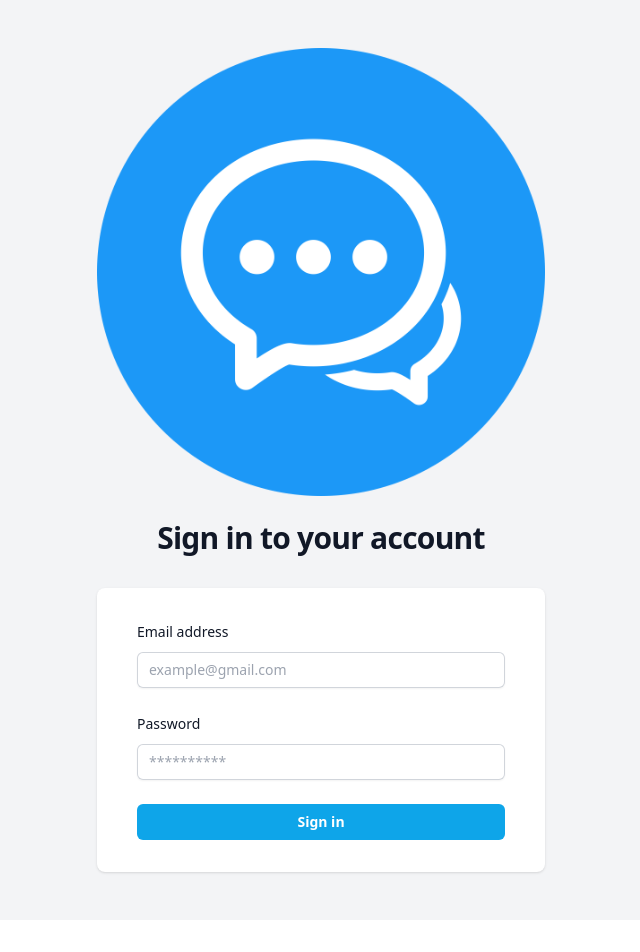
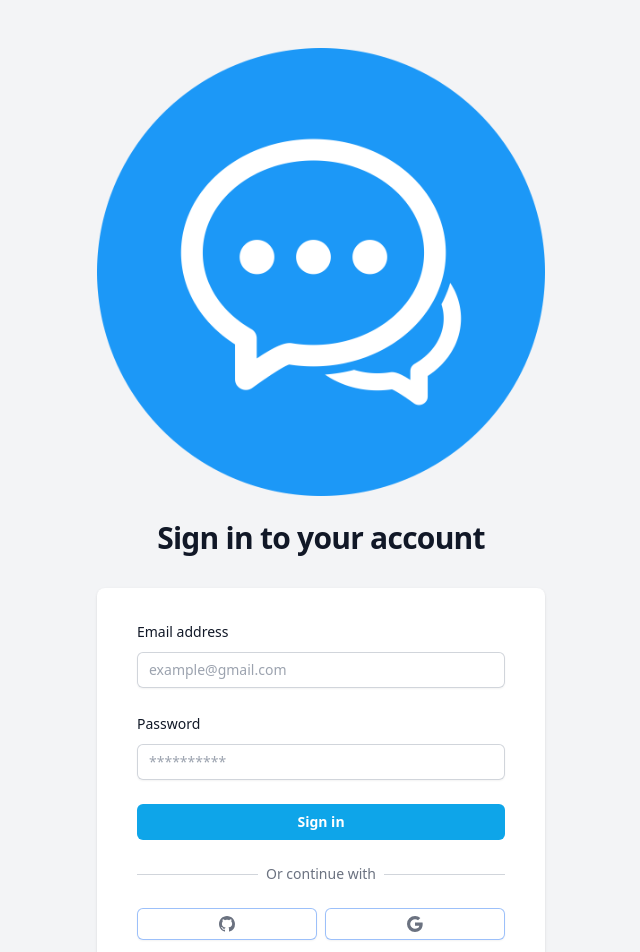
Before and after one commit to WalleMechson/youchat-private, a Next.js app: page / in a window 1280 px wide. Shown: the top 952 px of the page, without its empty margins (319-959 px from the left). Before the commit the page ends 920 px from the top, so only its background shows below. Built offline with nearby package versions, Linux system fonts and the light colour scheme.

Commit message:
Added AuthSocialButton and Seperator components

```diff
--- a/components/AuthForm.tsx
+++ b/components/AuthForm.tsx
@@ -4,6 +4,9 @@ import { useCallback, useState } from "react";
 import { FieldValues, SubmitHandler, useForm } from "react-hook-form";
 import Input from "./Input";
 import Button from "./Button";
+import Seperator from "./Seperator";
+import AuthSocialButton from "./AuthSocialButton";
+import { BsGithub, BsGoogle } from "react-icons/bs";
 
 type VARIANT = "LOGIN" | "REGISTER";
 
@@ -96,6 +99,16 @@ const AuthForm = () => {
             </Button>
           </div>
         </form>
+        <Seperator title="Or continue with">
+          <AuthSocialButton
+            icon={BsGithub}
+            onClick={() => onSocialAction("github")}
+          />
+          <AuthSocialButton
+            icon={BsGoogle}
+            onClick={() => onSocialAction("google")}
+          />
+        </Seperator>
       </div>
     </div>
   );
--- a/components/AuthSocialButton.tsx
+++ b/components/AuthSocialButton.tsx
@@ -1,7 +1,34 @@
-const AuthSocialButton = () => {
-  return (
-    <div>AuthSocialButton</div>
-  )
+import { IconType } from "react-icons";
+
+interface AuthSocialButtonProps {
+  icon: IconType;
+  onClick: () => void;
 }
 
-export default AuthSocialButton
+const AuthSocialButton = ({ icon: Icon, onClick }: AuthSocialButtonProps) => {
+  return (
+    <button
+      type="button"
+      onClick={onClick}
+      className="
+        inline-flex
+        w-full justify-center
+        rounded-md
+        bg-white
+        px-4
+        py-2
+        text-gray-500
+        shadow-sm
+        ring-1
+        ring-inset
+        ting-gray-300
+        hover:bg-gray-50
+        focus:outline-offset-0
+    "
+    >
+      <Icon />
+    </button>
+  );
+};
+
+export default AuthSocialButton;
--- a/components/Seperator.tsx
+++ b/components/Seperator.tsx
@@ -1,4 +1,9 @@
-const Seperator = () => {
+interface SeperatorProps {
+  children: React.ReactNode;
+  title?: string;
+}
+
+const Seperator = ({ children, title }: SeperatorProps) => {
   return (
     <div className="mt-6">
       <div className="relative">
@@ -6,12 +11,10 @@ const Seperator = () => {
           <div className="w-full border-t border-gray-300" />
         </div>
         <div className="relative flex justify-center text-sm">
-            <span className="bg-white px-2 text-gray-500">Or continue with</span>
+          <span className="bg-white px-2 text-gray-500">{title}</span>
         </div>
       </div>
-      <div className="mt-6 flex gap-2">
-        <AuthSocialButton />
-      </div>
+      <div className="mt-6 flex gap-2">{children}</div>
     </div>
   );
 };
```
